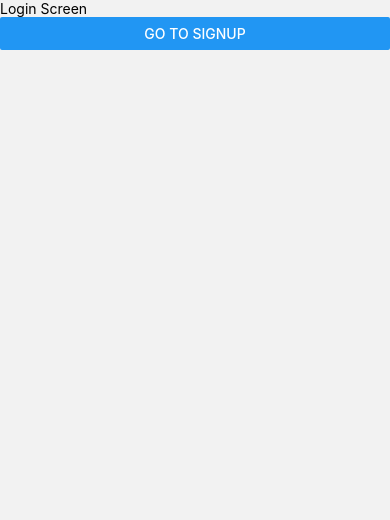
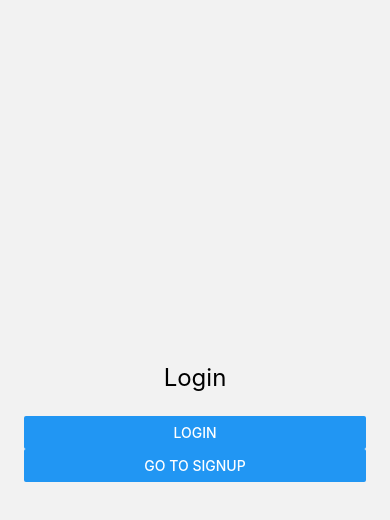
Before and after one commit to navR-Dev/modulus-seventeen-assignment, a React Native app in the folder TodoApp/: screen /Home in a window 390 px wide. Shown: the top 520 px of the page. Built offline with nearby package versions, Linux system fonts and the light colour scheme.

Commit message:
Auth architecture completed (mock implementation)

```diff
--- a/TodoApp/App.tsx
+++ b/TodoApp/App.tsx
@@ -1,19 +1,15 @@
-/**
- * Sample React Native App
- * https://github.com/facebook/react-native
- *
- * @format
- */
-
 import React from 'react';
 import { NavigationContainer } from '@react-navigation/native';
 import RootNavigator from './src/navigation/RootNavigator';
+import { AuthProvider } from './src/context/AuthContext';
 
 const App = () => {
   return (
-    <NavigationContainer>
-      <RootNavigator />
-    </NavigationContainer>
+    <AuthProvider>
+      <NavigationContainer>
+        <RootNavigator />
+      </NavigationContainer>
+    </AuthProvider>
   );
 };
 
--- /dev/null
+++ b/TodoApp/src/context/AuthContext.tsx
@@ -0,0 +1,45 @@
+import React, { createContext, useContext, useState, ReactNode } from 'react';
+
+type AuthContextType = {
+  isAuthenticated: boolean;
+  login: () => void;
+  logout: () => void;
+};
+
+const AuthContext = createContext<AuthContextType | undefined>(undefined);
+
+type AuthProviderProps = {
+  children: ReactNode;
+};
+
+export const AuthProvider = ({ children }: AuthProviderProps) => {
+  const [isAuthenticated, setIsAuthenticated] = useState(false);
+
+  const login = () => {
+    setIsAuthenticated(true);
+  };
+
+  const logout = () => {
+    setIsAuthenticated(false);
+  };
+
+  return (
+    <AuthContext.Provider
+      value={{
+        isAuthenticated,
+        login,
+        logout,
+      }}
+    >
+      {children}
+    </AuthContext.Provider>
+  );
+};
+
+export const useAuth = () => {
+  const context = useContext(AuthContext);
+  if (!context) {
+    throw new Error('useAuth must be used within an AuthProvider');
+  }
+  return context;
+};
--- a/TodoApp/src/navigation/RootNavigator.tsx
+++ b/TodoApp/src/navigation/RootNavigator.tsx
@@ -1,11 +1,12 @@
-import React, { useState } from 'react';
-
+import React from 'react';
 import AuthStack from './AuthStack';
 import AppStack from './AppStack';
+import { useAuth } from '../context/AuthContext';
 
 const RootNavigator = () => {
-    const [isAuthenticated, setIsAuthenticated] = useState(false);
-    return isAuthenticated ? <AppStack /> : <AuthStack />;
+  const { isAuthenticated } = useAuth();
+
+  return isAuthenticated ? <AppStack /> : <AuthStack />;
 };
 
 export default RootNavigator;
--- a/TodoApp/src/screens/HomeScreen.tsx
+++ b/TodoApp/src/screens/HomeScreen.tsx
@@ -1,13 +1,43 @@
 import React from 'react';
-import { View, Text, Button } from 'react-native';
+import { View, Text, Button, StyleSheet } from 'react-native';
+import { NativeStackScreenProps } from '@react-navigation/native-stack';
 
-const HomeScreen = ({ navigation }: any) => {
+import { AppStackParamList } from '../navigation/AppStack';
+import { useAuth } from '../context/AuthContext';
+
+type Props = NativeStackScreenProps<AppStackParamList, 'Home'>;
+
+const HomeScreen = ({ navigation }: Props) => {
+  const { logout } = useAuth();
+
   return (
-    <View>
-      <Text>Home Screen</Text>
-      <Button title="Add Note" onPress={() => navigation.navigate('AddNote')} />
+    <View style={styles.container}>
+      <Text style={styles.title}>Home Screen</Text>
+
+      <Button
+        title="Add Note"
+        onPress={() => navigation.navigate('AddNote')}
+      />
+
+      <Button
+        title="Logout"
+        onPress={logout}
+      />
     </View>
   );
 };
 
 export default HomeScreen;
+
+const styles = StyleSheet.create({
+  container: {
+    flex: 1,
+    justifyContent: 'center',
+    padding: 24,
+  },
+  title: {
+    fontSize: 24,
+    marginBottom: 24,
+    textAlign: 'center',
+  },
+});
--- a/TodoApp/src/screens/LoginScreen.tsx
+++ b/TodoApp/src/screens/LoginScreen.tsx
@@ -1,13 +1,45 @@
 import React from 'react';
-import { View, Text, Button } from 'react-native';
+import { View, Text, Button, StyleSheet } from 'react-native';
+import { NativeStackScreenProps } from '@react-navigation/native-stack';
 
-const LoginScreen = ({ navigation }: any) => {
+import { AuthStackParamList } from '../navigation/AuthStack';
+import { useAuth } from '../context/AuthContext';
+
+type Props = NativeStackScreenProps<AuthStackParamList, 'Login'>;
+
+const LoginScreen = ({ navigation }: Props) => {
+  const { login } = useAuth();
+
+  const handleLogin = () => {
+    // For now, we assume login succeeds
+    login();
+  };
+
   return (
-    <View>
-      <Text>Login Screen</Text>
-      <Button title="Go to Signup" onPress={() => navigation.navigate('Signup')} />
+    <View style={styles.container}>
+      <Text style={styles.title}>Login</Text>
+
+      <Button title="Login" onPress={handleLogin} />
+
+      <Button
+        title="Go to Signup"
+        onPress={() => navigation.navigate('Signup')}
+      />
     </View>
   );
 };
 
 export default LoginScreen;
+
+const styles = StyleSheet.create({
+  container: {
+    flex: 1,
+    justifyContent: 'center',
+    padding: 24,
+  },
+  title: {
+    fontSize: 24,
+    marginBottom: 24,
+    textAlign: 'center',
+  },
+});
--- a/TodoApp/src/screens/SignupScreen.tsx
+++ b/TodoApp/src/screens/SignupScreen.tsx
@@ -1,13 +1,46 @@
 import React from 'react';
-import { View, Text, Button } from 'react-native';
+import { View, Text, Button, StyleSheet } from 'react-native';
+import { NativeStackScreenProps } from '@react-navigation/native-stack';
 
-const SignupScreen = ({ navigation }: any) => {
+import { AuthStackParamList } from '../navigation/AuthStack';
+import { useAuth } from '../context/AuthContext';
+
+type Props = NativeStackScreenProps<AuthStackParamList, 'Signup'>;
+
+const SignupScreen = ({ navigation }: Props) => {
+  const { login } = useAuth();
+
+  const handleSignup = () => {
+    // For now, assume signup succeeds
+    // We reuse login() because signup also authenticates the user
+    login();
+  };
+
   return (
-    <View>
-      <Text>Signup Screen</Text>
-      <Button title="Back to Login" onPress={() => navigation.navigate('Login')} />
+    <View style={styles.container}>
+      <Text style={styles.title}>Signup</Text>
+
+      <Button title="Signup" onPress={handleSignup} />
+
+      <Button
+        title="Go to Login"
+        onPress={() => navigation.navigate('Login')}
+      />
     </View>
   );
 };
 
 export default SignupScreen;
+
+const styles = StyleSheet.create({
+  container: {
+    flex: 1,
+    justifyContent: 'center',
+    padding: 24,
+  },
+  title: {
+    fontSize: 24,
+    marginBottom: 24,
+    textAlign: 'center',
+  },
+});
```
